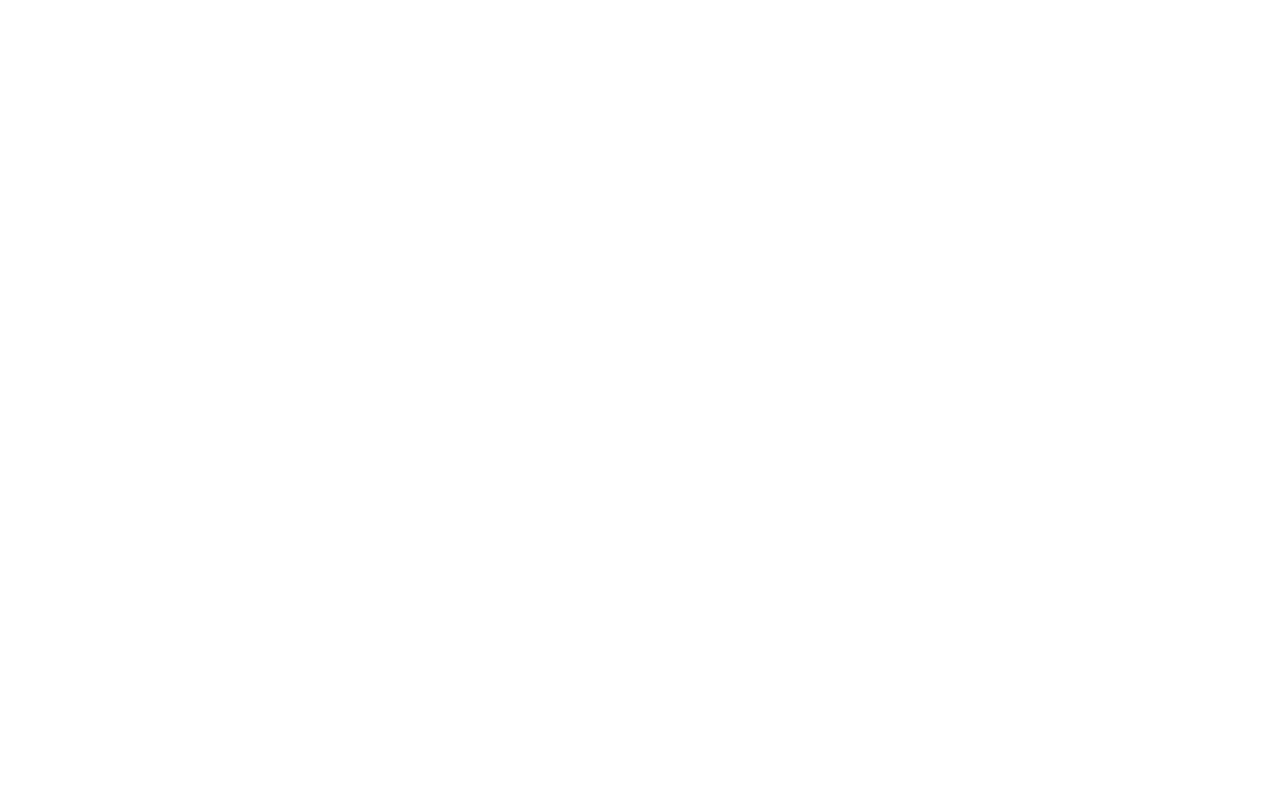
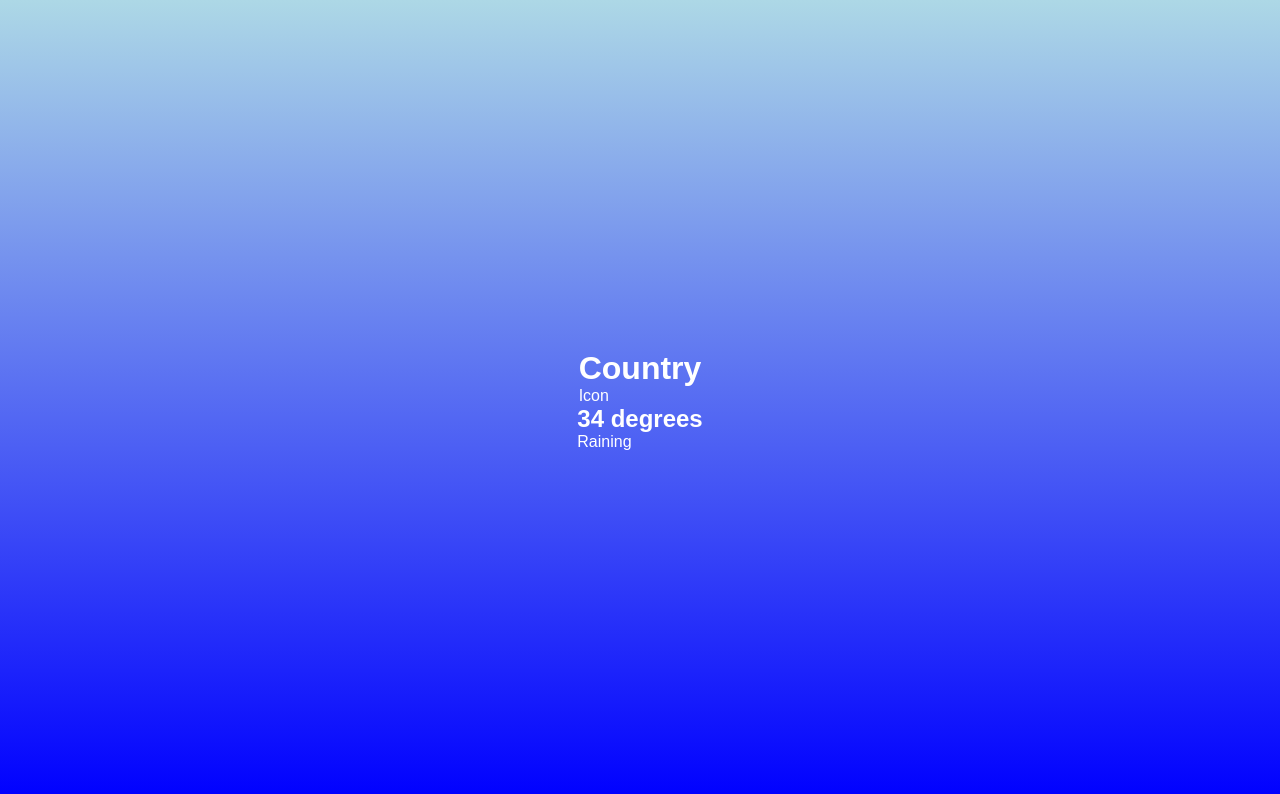
Before and after one commit to stardust5555/Weather_app, a plain HTML site: page index.html in a window 1280 px wide. Drawn offline with Linux system fonts and the light colour scheme.

Commit message:
input html divs and basic styling

```diff
--- a/index.html
+++ b/index.html
@@ -1,12 +1,22 @@
 <!DOCTYPE html>
 <html lang="en">
 <head>
-    <meta charset="UTF-8">
-    <meta http-equiv="X-UA-Compatible" content="IE=edge">
-    <meta name="viewport" content="width=device-width, initial-scale=1.0">
-    <title>Document</title>
+    <link rel="stylesheet" href="./style.css"/>
+    <title>Weather app</title>
 </head>
 <body>
+    <!-- Div #1 -->
+    <div class="country">
+        <h1 class="country-name">Country</h1>
+        <p>Icon</p>
+    </div>
 
+    <!-- Div #2 -->
+    <div class="temperature">
+        <h2 class="temperature-degrees">34 degrees</h2>
+        <p class="temperature-description">Raining</p>
+    </div>
+
+    <script src=""app.js"></script>
 </body>
 </html>
--- a/style.css
+++ b/style.css
@@ -1,3 +1,22 @@
-background-color{
+/*Basic styling (applies to everything)*/
 
+* {
+    margin: 0;
+    padding:0;
+    box-sizing: border-box;
 }
+
+/*Body styling */
+
+body{
+    height: 100vh;
+    display: flex;
+    justify-content: center;
+    flex-direction: column;
+    align-items: center;
+    background: linear-gradient(lightblue, blue);
+    font-family: sans-serif;
+    color: white;
+}
+
+/*Location class design*/
```
Also changed, not shown: 1 other file.
